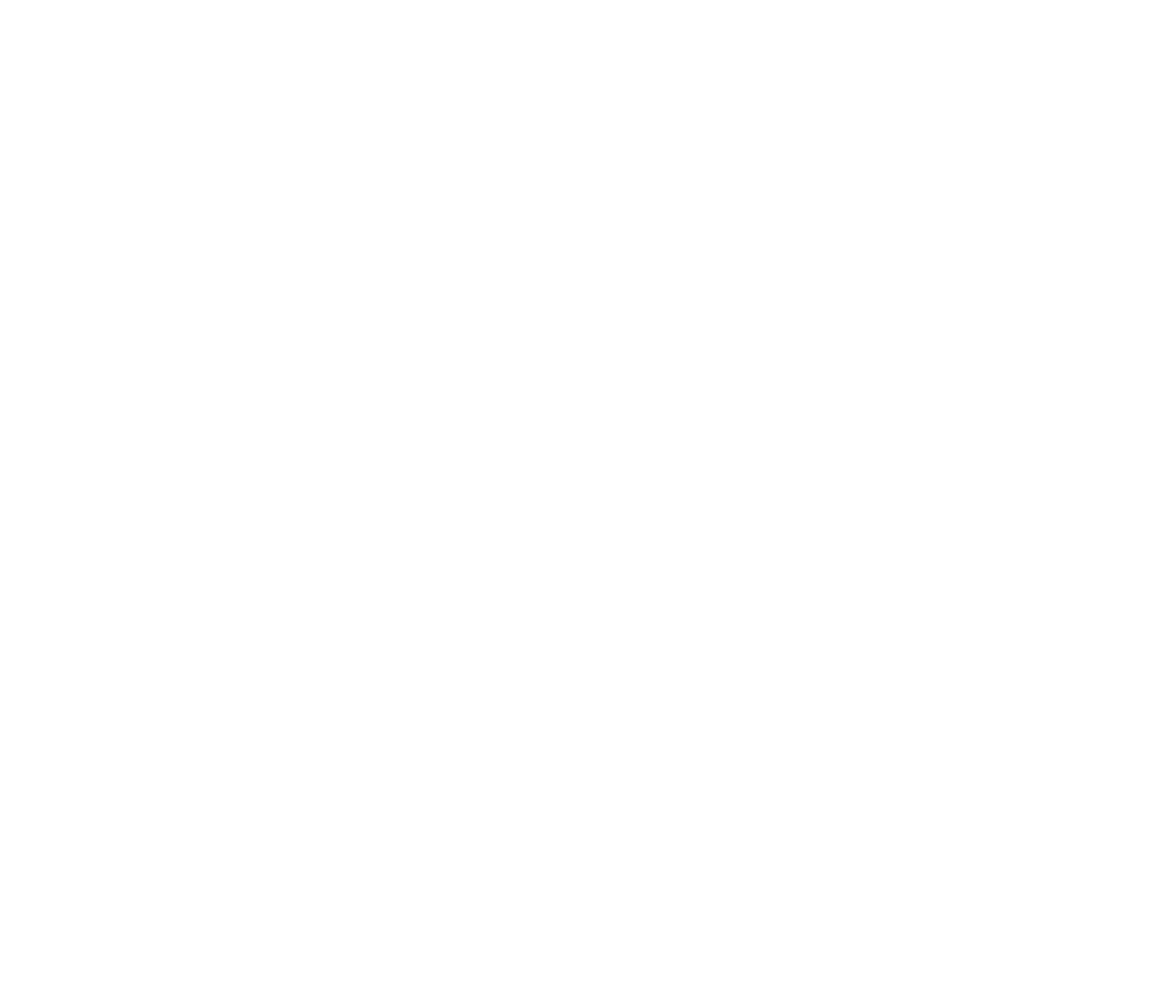
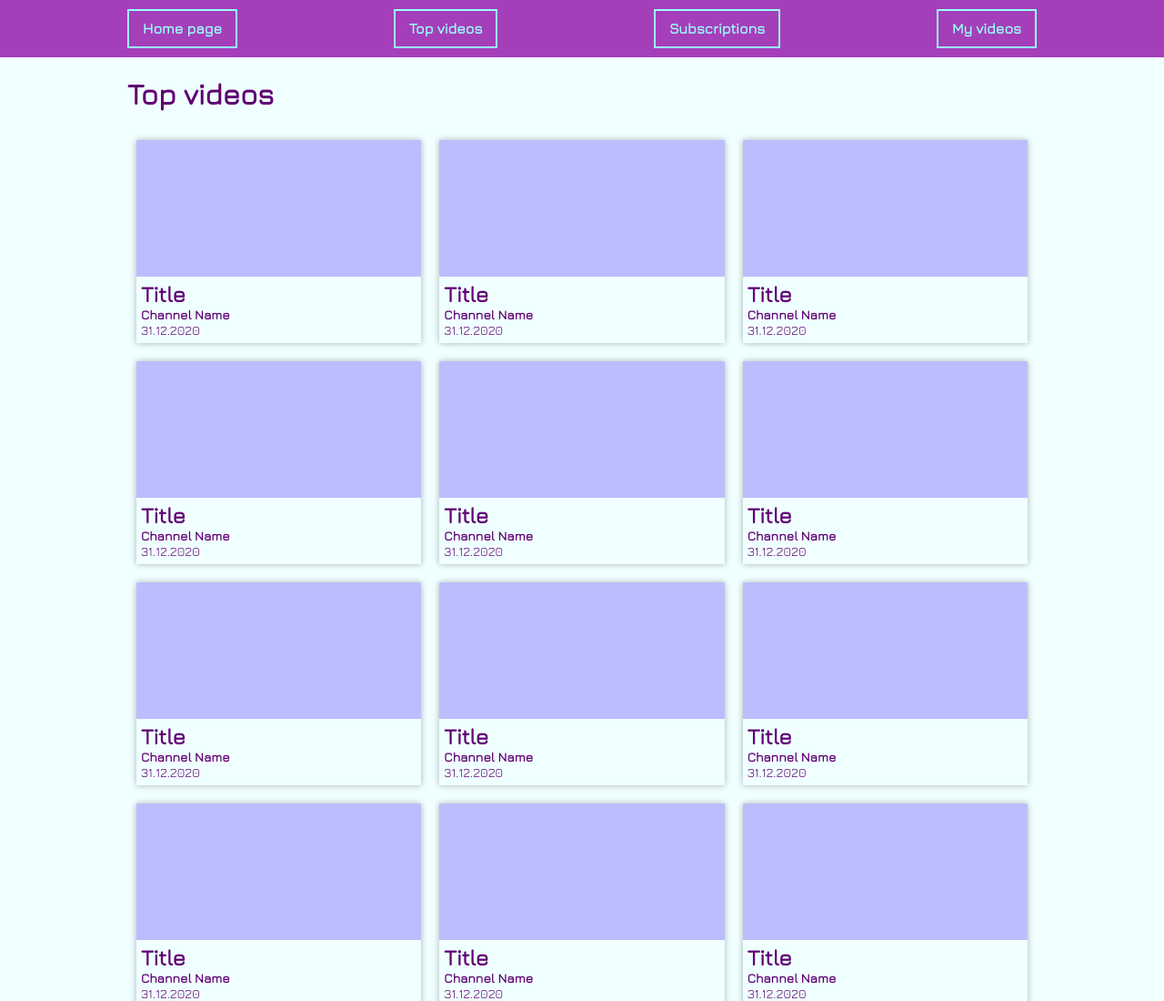
Before and after one commit to BaitemirAsanbaev/Qtube, a plain HTML site: page top-videos.html in a window 1280 px wide. Shown: the top 1100 px of the page at 91% size. Before the commit the page ends 800 px from the top, so only its background shows below. Drawn offline with nearby package versions, Linux system fonts and the light colour scheme.

Commit message:
added multicolored thumbnails

```diff
--- a/style.css
+++ b/style.css
@@ -42,8 +42,18 @@ main h1{
     color: rgb(95, 0, 114);
     font-family: 'Jura';
 }
-.thumbnail{
+#new-videos .thumbnail{
     background-color: rgb(255, 188, 188);
+    height: 150px;
+    width: 100%;
+}
+#top-videos .thumbnail{
+    background-color: rgb(188, 189, 255);
+    height: 150px;
+    width: 100%;
+}
+#suggested-videos .thumbnail{
+    background-color: rgb(131, 250, 151);
     height: 150px;
     width: 100%;
 }
--- a/top-videos.html
+++ b/top-videos.html
@@ -4,8 +4,165 @@
     <meta charset="UTF-8">
     <meta name="viewport" content="width=\, initial-scale=1.0">
     <title>Top videos</title>
+    <link rel="stylesheet" href="./style.css">
 </head>
 <body>
-
+    <nav>
+        <ul>
+          <li><a href="./index.html">Home page</a></li>
+          <li><a href="./top-videos.html">Top videos</a></li>
+          <li><a href="#">Subscriptions</a></li>
+          <li><a href="#">My videos</a></li>
+        </ul>
+    </nav>
+    <main>
+        <h1>Top videos</h1>
+      <section class="main-sect" id="top-videos">
+        <article>
+          <div class="thumbnail"></div>
+          <div class="discription">
+            <h2>Title</h2>
+            <h3>Channel Name</h3>
+            <small>31.12.2020</small>
+          </div>
+        </article>
+        <article>
+          <div class="thumbnail"></div>
+          <div class="discription">
+            <h2>Title</h2>
+            <h3>Channel Name</h3>
+            <small>31.12.2020</small>
+          </div>
+        </article>
+        <article>
+          <div class="thumbnail"></div>
+          <div class="discription">
+            <h2>Title</h2>
+            <h3>Channel Name</h3>
+            <small>31.12.2020</small>
+          </div>
+        </article>
+        <article>
+            <div class="thumbnail"></div>
+            <div class="discription">
+              <h2>Title</h2>
+              <h3>Channel Name</h3>
+              <small>31.12.2020</small>
+            </div>
+          </article>
+          <article>
+            <div class="thumbnail"></div>
+            <div class="discription">
+              <h2>Title</h2>
+              <h3>Channel Name</h3>
+              <small>31.12.2020</small>
+            </div>
+          </article>
+          <article>
+            <div class="thumbnail"></div>
+            <div class="discription">
+              <h2>Title</h2>
+              <h3>Channel Name</h3>
+              <small>31.12.2020</small>
+            </div>
+          </article>
+          <article>
+            <div class="thumbnail"></div>
+            <div class="discription">
+              <h2>Title</h2>
+              <h3>Channel Name</h3>
+              <small>31.12.2020</small>
+            </div>
+          </article>
+          <article>
+            <div class="thumbnail"></div>
+            <div class="discription">
+              <h2>Title</h2>
+              <h3>Channel Name</h3>
+              <small>31.12.2020</small>
+            </div>
+          </article>
+          <article>
+            <div class="thumbnail"></div>
+            <div class="discription">
+              <h2>Title</h2>
+              <h3>Channel Name</h3>
+              <small>31.12.2020</small>
+            </div>
+          </article>
+          <article>
+              <div class="thumbnail"></div>
+              <div class="discription">
+                <h2>Title</h2>
+                <h3>Channel Name</h3>
+                <small>31.12.2020</small>
+              </div>
+            </article>
+            <article>
+              <div class="thumbnail"></div>
+              <div class="discription">
+                <h2>Title</h2>
+                <h3>Channel Name</h3>
+                <small>31.12.2020</small>
+              </div>
+            </article>
+            <article>
+              <div class="thumbnail"></div>
+              <div class="discription">
+                <h2>Title</h2>
+                <h3>Channel Name</h3>
+                <small>31.12.2020</small>
+              </div>
+            </article>
+            <article>
+                <div class="thumbnail"></div>
+                <div class="discription">
+                  <h2>Title</h2>
+                  <h3>Channel Name</h3>
+                  <small>31.12.2020</small>
+                </div>
+              </article>
+              <article>
+                <div class="thumbnail"></div>
+                <div class="discription">
+                  <h2>Title</h2>
+                  <h3>Channel Name</h3>
+                  <small>31.12.2020</small>
+                </div>
+              </article>
+              <article>
+                <div class="thumbnail"></div>
+                <div class="discription">
+                  <h2>Title</h2>
+                  <h3>Channel Name</h3>
+                  <small>31.12.2020</small>
+                </div>
+              </article>
+              <article>
+                  <div class="thumbnail"></div>
+                  <div class="discription">
+                    <h2>Title</h2>
+                    <h3>Channel Name</h3>
+                    <small>31.12.2020</small>
+                  </div>
+                </article>
+                <article>
+                  <div class="thumbnail"></div>
+                  <div class="discription">
+                    <h2>Title</h2>
+                    <h3>Channel Name</h3>
+                    <small>31.12.2020</small>
+                  </div>
+                </article>
+                <article>
+                  <div class="thumbnail"></div>
+                  <div class="discription">
+                    <h2>Title</h2>
+                    <h3>Channel Name</h3>
+                    <small>31.12.2020</small>
+                  </div>
+                </article>
+      </section>
+    </main>
 </body>
 </html>
```
Also changed, not shown: index.html (+3 -3 lines).
